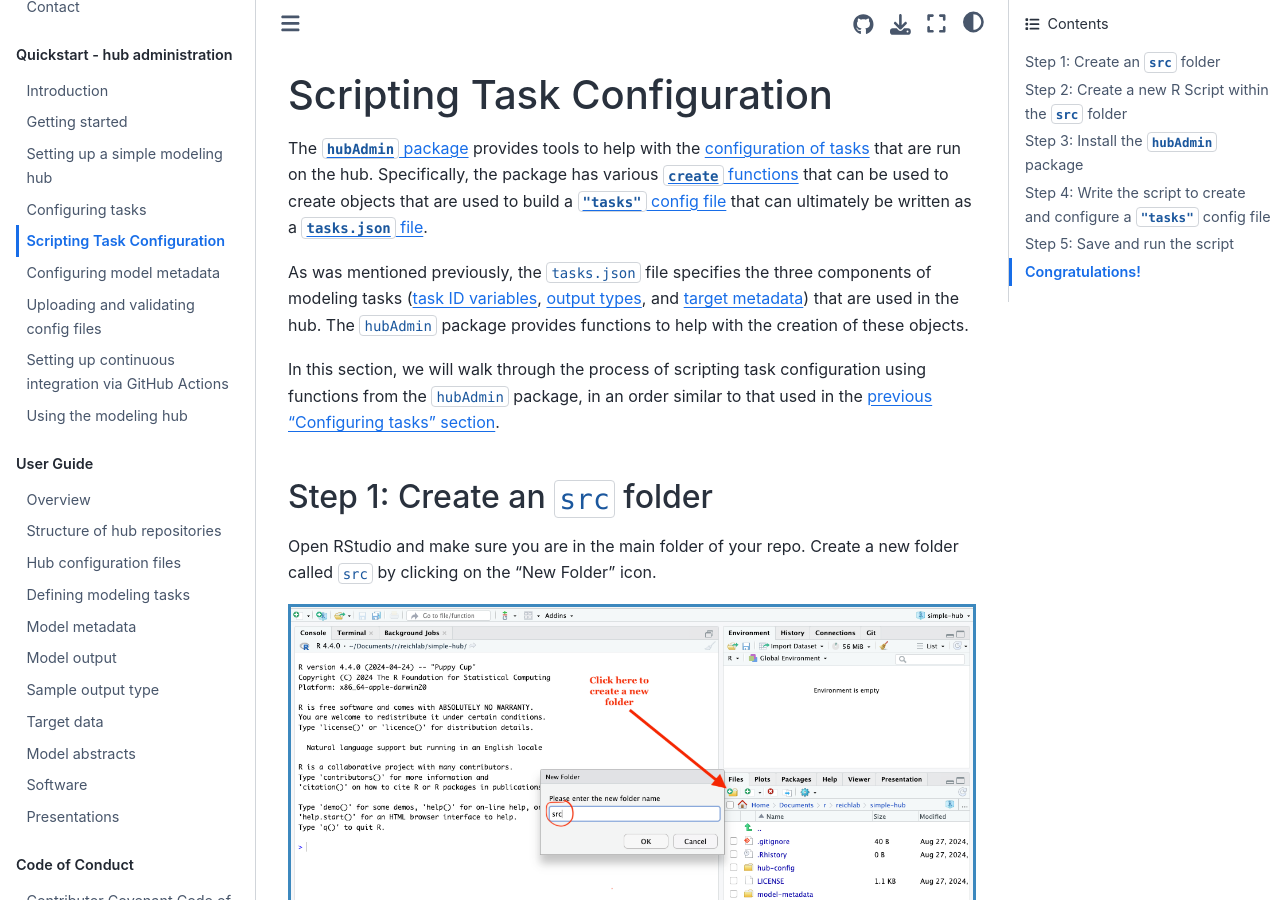
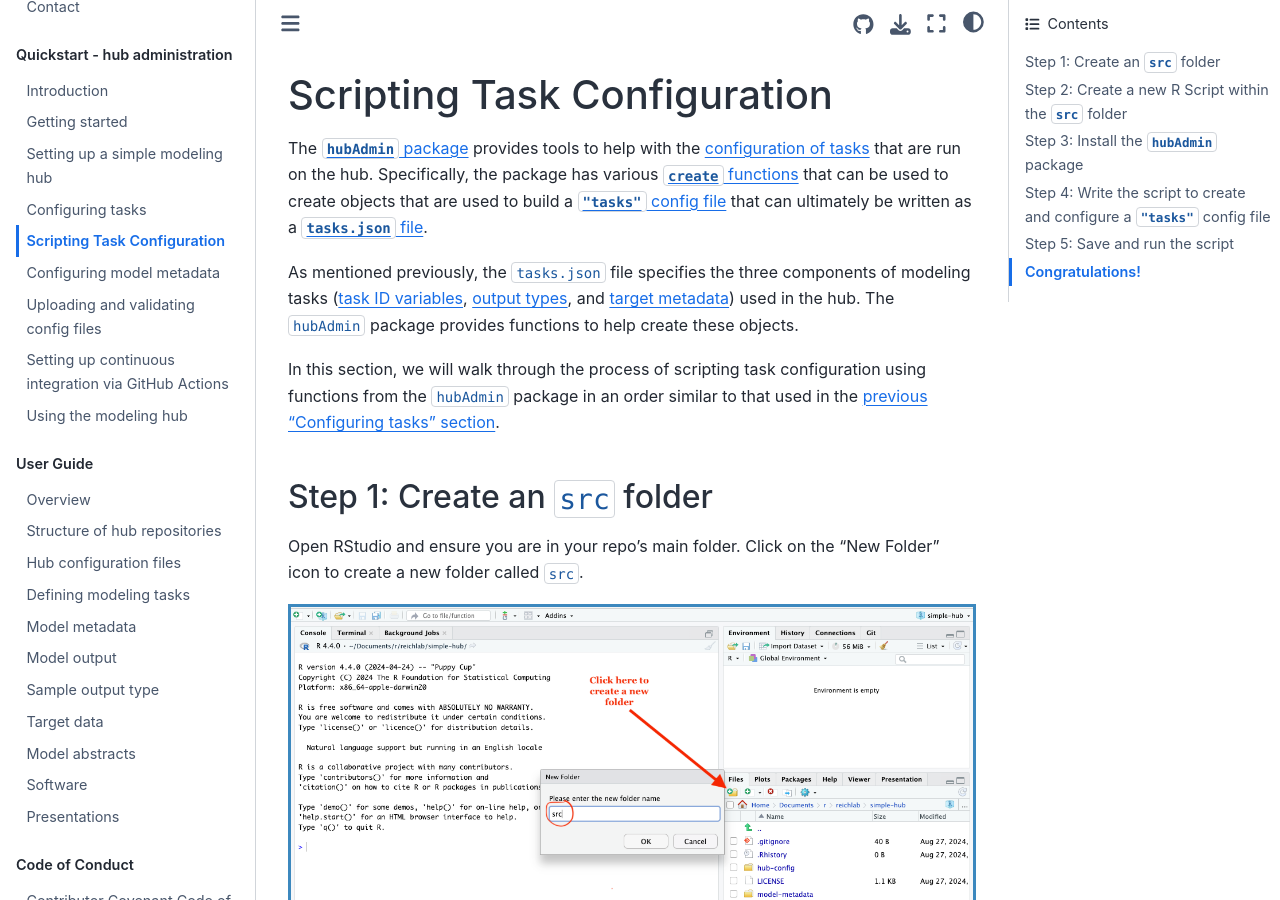
Before and after one commit to hubverse-org/hubDocs, a Sphinx documentation site: the page built from docs/source/quickstart-hub-admin/scripting-task-config.md, in a window 1280 px wide and 900 px high. Built offline with Sphinx 7.4.7 and the Sphinx Book theme 1.1.4, drawn with Linux system fonts in a browser that asks for light colours; comment, search, counter and statistics services are not loaded; some of the changed text lies outside the part shown.

Commit message:
Grammarly edits

````diff
--- a/docs/source/quickstart-hub-admin/scripting-task-config.md
+++ b/docs/source/quickstart-hub-admin/scripting-task-config.md
@@ -2,16 +2,16 @@
 
 The [`hubAdmin` package](https://hubverse-org.github.io/hubAdmin/index.html) provides tools to help with the [configuration of tasks](../user-guide/tasks.md) that are run on the hub. Specifically, the package has various [`create` functions](https://hubverse-org.github.io/hubAdmin/reference/index.html) that can be used to create objects that are used to build a [`"tasks"` config file](https://hubverse-org.github.io/hubAdmin/reference/create_config.html) that can ultimately be written as a [`tasks.json` file](#model-tasks-schema).
 
-As was mentioned previously, the `tasks.json` file specifies the three components of modeling tasks ([task ID variables](#task-id-vars), [output types](#output-types), and [target metadata](#target-metadata)) that are used in the hub. The `hubAdmin` package provides functions to help with the creation of these objects.
+As mentioned previously, the `tasks.json` file specifies the three components of modeling tasks ([task ID variables](#task-id-vars), [output types](#output-types), and [target metadata](#target-metadata)) used in the hub. The `hubAdmin` package provides functions to help create these objects.
 
-In this section, we will walk through the process of scripting task configuration using functions from the `hubAdmin` package, in an order similar to that used in the [previous "Configuring tasks" section](#tasks-json-edits).
+In this section, we will walk through the process of scripting task configuration using functions from the `hubAdmin` package in an order similar to that used in the [previous "Configuring tasks" section](#tasks-json-edits).
 
 ## Step 1: Create an `src` folder
 
-Open RStudio and make sure you are in the main folder of your repo. Create a new folder called `src` by clicking on the "New Folder" icon.
+Open RStudio and ensure you are in your repo's main folder. Click on the "New Folder" icon to create a new folder called `src`.
 
 ```{image} ../images/src-folder.png
-:alt: Screenshot for creating a new folder in RStudio called "src", as described in text.
+:alt: Screenshot for creating a new folder in RStudio called "src", as described in the text.
 :class: bordered
 ```
 
@@ -39,7 +39,7 @@ install.packages("hubAdmin", repos = c("https://hubverse-org.r-universe.dev", "h
 
 ## Step 4: Write the script to create and configure a `"tasks"` config file
 ### 4.1. Creating the `task_id` objects
-Write or copy the lines of code written below into your `scripting-task-config.R` file. The explanation for the different components, such as `"task_ids"` and `"origin_date"` can be found in the [Step 5 of the previous section on configuring tasks](#tasks-json-edits).
+Write or copy the lines of code below into your `scripting-task-config.R` file. The explanation for the different components, such as `"task_ids"` and `"origin_date"` can be found in [Step 5 of the previous section on configuring tasks](#tasks-json-edits).
 
 ``` r
 # Load the hubAdmin package
@@ -193,7 +193,7 @@ write_config(config, hub_path = ".", overwrite = TRUE)
 ```
 
 ## Step 5: Save and run the script
-Click on the "save" icon to save the script (green arrow). Then, click on the "Source" icon to run the script.
+Click on the "save" icon to save the script. Then, click on the "Source" icon to run the script.
 
 ```{image} ../images/save-run-scripting-task-config.png
 :alt: Screenshot for saving and running the `scripting-task-config` script in RStudio
@@ -201,4 +201,4 @@ Click on the "save" icon to save the script (green arrow). Then, click on the "S
 ```
 
 ## Congratulations!
-You have successfully scripted the configuration of tasks for your modeling hub. The `tasks.json` file has been created and saved in the `hub-config` folder. You can now move on to [configuring the model metadata](model-metadata-schema.md) for your hub.
+You have successfully scripted the task configuration for your modeling hub. The `tasks.json` file has been created and saved in the `hub-config` folder. You can now move on to [configuring the model metadata](model-metadata-schema.md) for your hub.
````
Also changed, not shown: other parts of docs/source/quickstart-hub-admin/scripting-task-config.md (+1 -1 lines).
